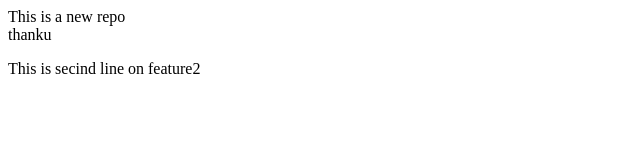
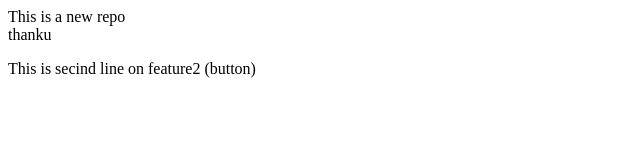
Before and after one commit to bharti-Shivam/LocalRepo, a plain HTML site: page index.html in a window 1280 px wide. Shown: the full height of the page, 0-640 px from the left. Drawn offline with Linux system fonts and the light colour scheme.

```diff
--- a/index.html
+++ b/index.html
@@ -1,3 +1,3 @@
 <p>This is a new repo<br>
 thanku</p>
-<p>This is secind line on feature2</p>
+<p>This is secind line on feature2 (button)</p>
```
Also changed, not shown: 1 other file.
